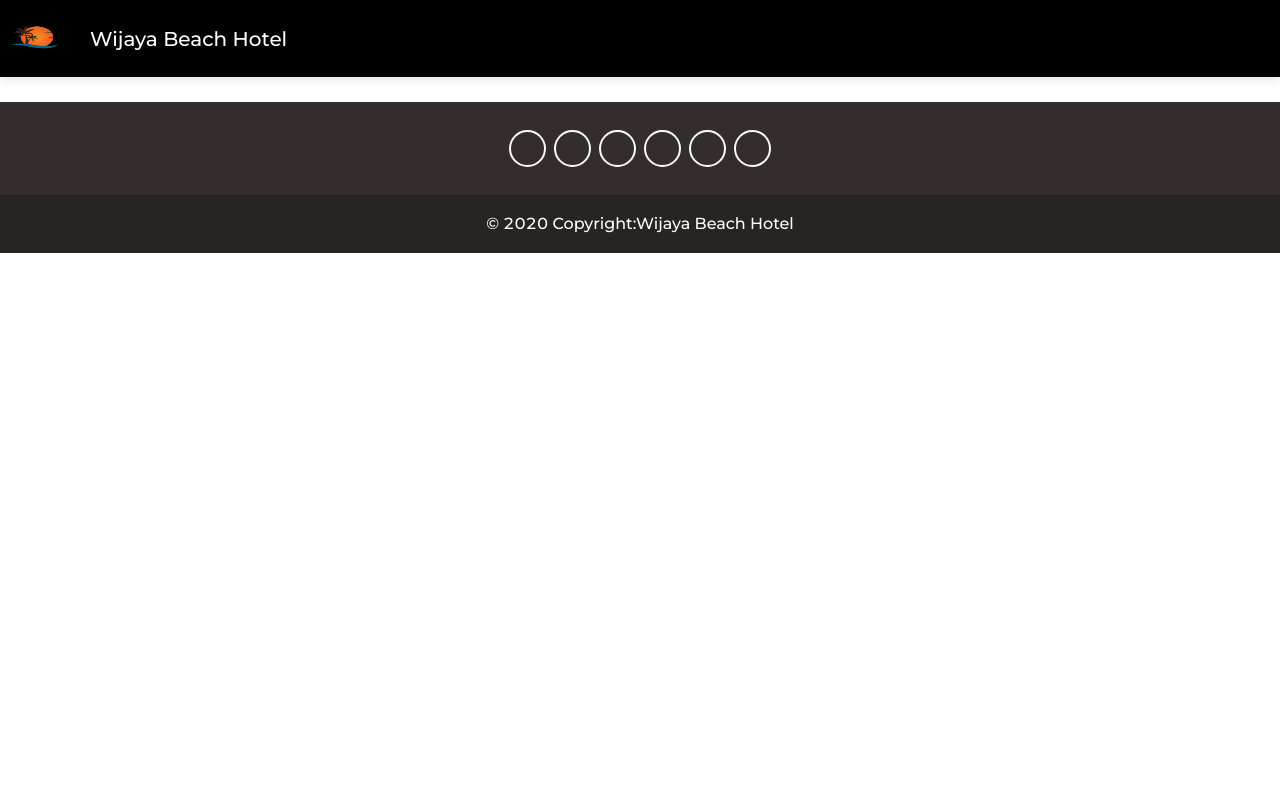
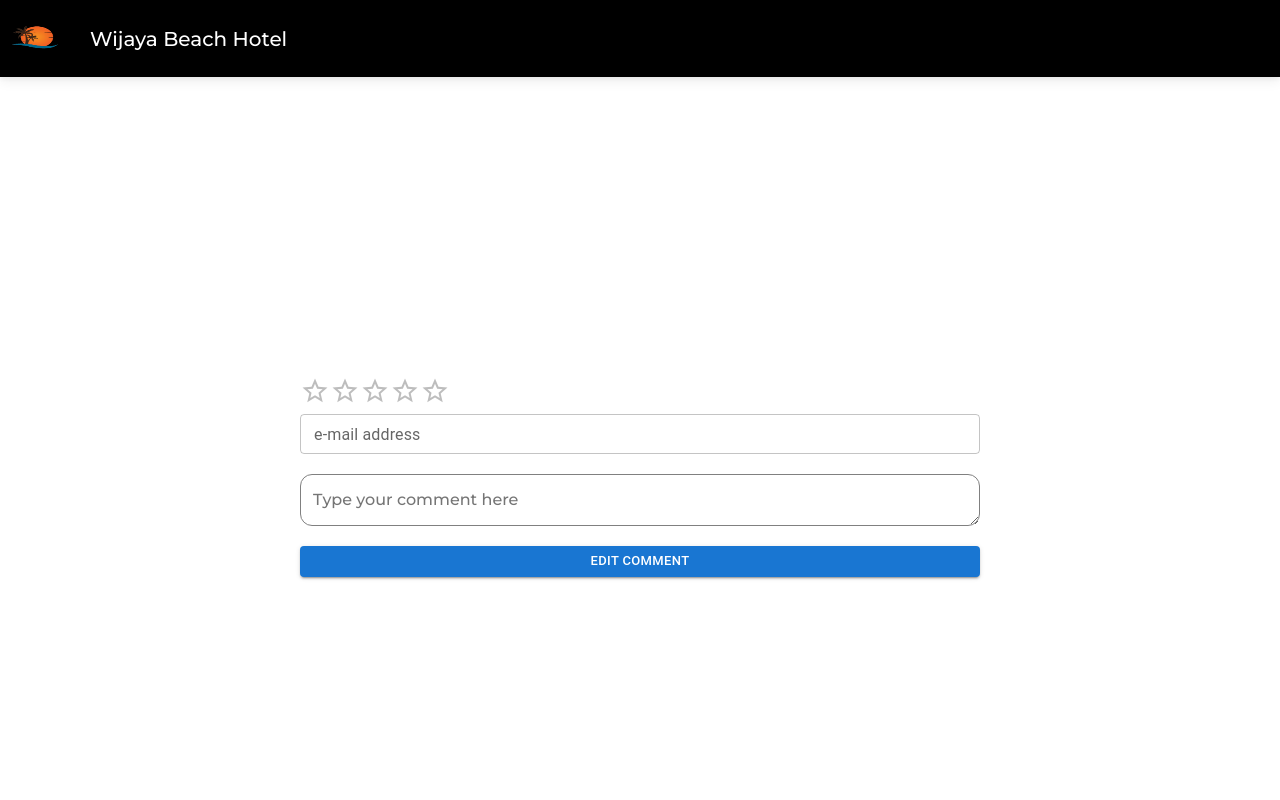
Before and after one commit to minosh00/Wijaya_Beach_Hotel, a React (Create React App) app in the folder client/: page /comments-section/edit/1/1 in a window 1280 px wide. Shown: the top 800 px of the page. Built offline with nearby package versions, Linux system fonts and the light colour scheme; no server answers; a web font is replaced by a local one.

Commit message:
fixed edit comment issues

```diff
--- a/client/src/App.js
+++ b/client/src/App.js
@@ -105,7 +105,7 @@ function App() {
         <Route path="/updateRoomsByIDcus/:id/:fromdate/:todate" element={<Booking />} />
         <Route path="/comments-section" element={<CommentsSection />} />
         <Route path="/comments-section/create/:roomID" element={<AddComment />} />
-        <Route path="/comments-section/edit/:id" element={<EditComment />} />
+        <Route path="/comments-section/edit/:roomID/:id" element={<EditComment />} />
         <Route path="/allusers" element={<AllUsers />} />
       </Routes>
       <br></br>
--- a/client/src/components/Comments/CommentsSection.jsx
+++ b/client/src/components/Comments/CommentsSection.jsx
@@ -94,7 +94,7 @@ const CommentsSection = () => {
             username={comment.userEmail}
             key={comment._id}
             onDelete={() => deleteComment(comment._id)}
-            onEdit={() => window.location.href = `/comments-section/edit/${comment._id}`}
+            onEdit={() => window.location.href = `/comments-section/edit/${window.location.pathname.split("/")[2]}/${comment._id}`}
           />
           <div className="like-section"><Like onChange={(clicked) => {!clicked? addLike(comment._id): removeLike(comment._id)}} /><span>{comment.likes}</span></div>
         </div>
--- a/client/src/components/Comments/EditComment.jsx
+++ b/client/src/components/Comments/EditComment.jsx
@@ -10,6 +10,7 @@ const EditComment = () => {
   const [email, setEmail] = useState("");
   const [comment, setComment] = useState("");
   const [stars, setStars] = useState(0);
+  const [likes, setLikes] = useState(0);
 
   const [emailError, setEmailError] = useState({ state: false, message: "" });
   const [commentError, setCommentError] = useState({
@@ -25,6 +26,7 @@ const EditComment = () => {
         setEmail(res.data.userEmail);
         setStars(res.data.noOfStars);
         setComment(res.data.comment);
+        setLikes(res.data.likes);
       })
       .catch((e) => {
         console.error(e.message);
@@ -32,7 +34,7 @@ const EditComment = () => {
   }
 
   useEffect(() => {
-    getReview(window.location.pathname.split("/")[3]);
+    getReview(window.location.pathname.split("/")[4]);
     console.log(stars)
   }, [])
 
@@ -68,7 +70,9 @@ const EditComment = () => {
         comment: comment,
         userEmail: email,
         userPNumber: "000003",
-        userImage: "yuioyoieofsdfdgiteytuio",
+        userImage: "",
+        likes: likes,
+        roomID: window.location.pathname.split("/")[3]
       };
 
       axios
@@ -100,7 +104,7 @@ const EditComment = () => {
           onChange={(text) => setComment(text)}
         />
         <CommentButton
-          onClick={() => handleEditComment(window.location.pathname.split("/")[3])}
+          onClick={() => handleEditComment(window.location.pathname.split("/")[4])}
           size="small"
           variant="contained"
           label="Edit Comment"
```
